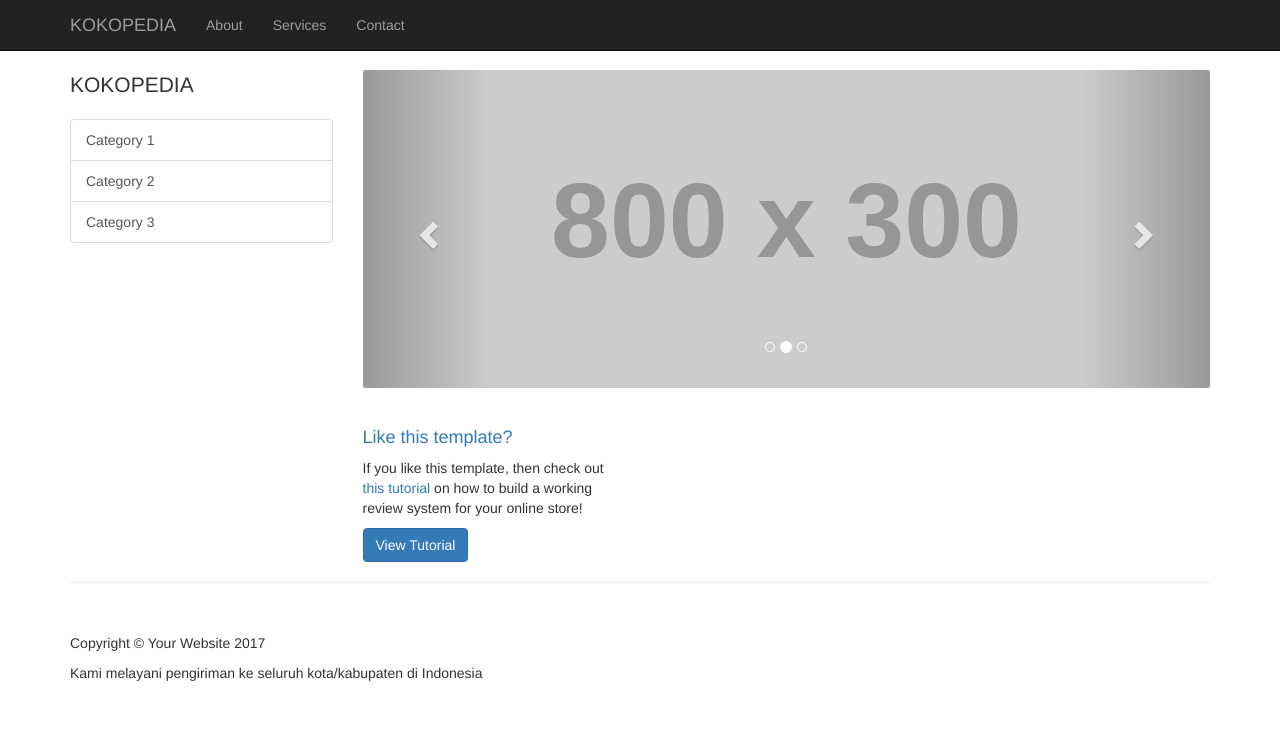
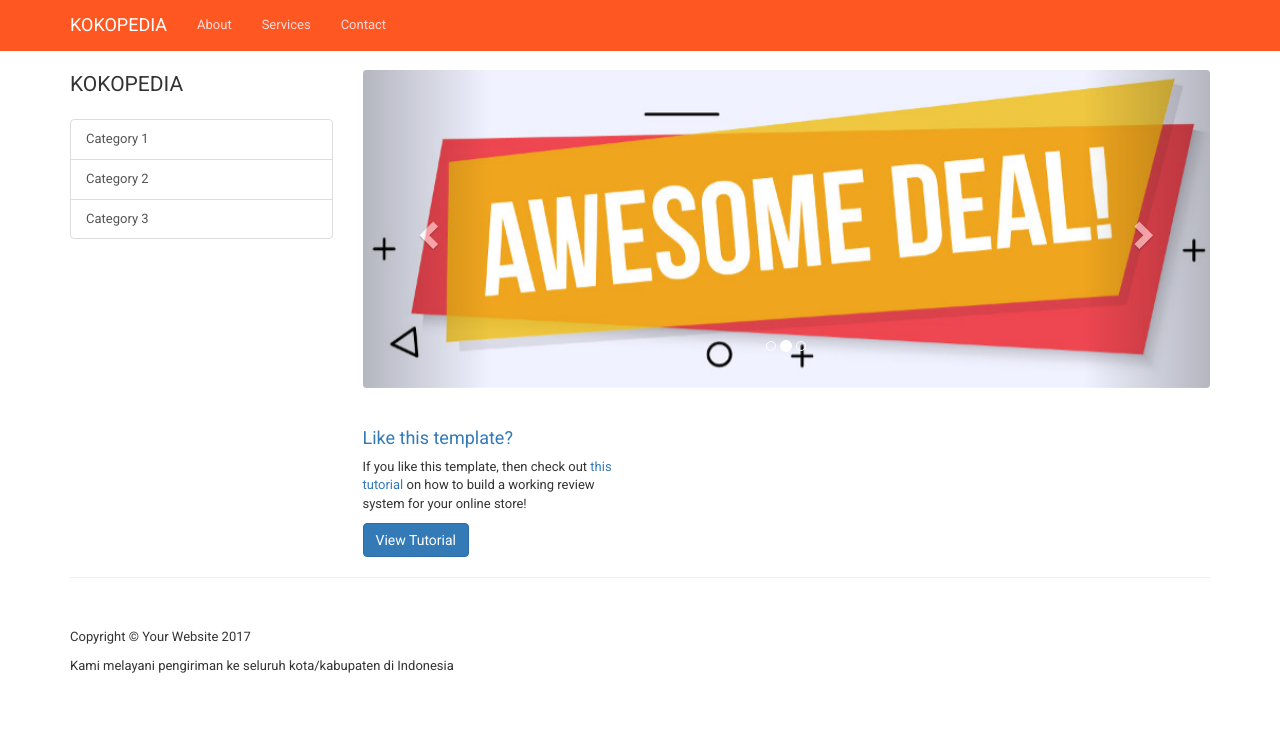
Before and after one commit to kholidfu/toped_agc, a Flask app: template app/templates/index.html in a window 1280 px wide. Shown: the top 742 px of the page. Run offline with Flask 2, Linux system fonts and the light colour scheme; the template is opened without the code that fills it, so the values that code supplies are empty; grey boxes labelled with a size stand in for pictures from a placeholder-image service; some libraries are stand-ins or nearby versions.

Commit message:
add site banner and favico

```diff
--- a/app/static/css/style.css
+++ b/app/static/css/style.css
@@ -46,3 +46,21 @@ body {
 footer {
     margin: 50px 0;
 }
+
+.navbar-inverse {
+    background-color: #ff5722;
+    border-color: #ff5722;
+}
+
+.navbar-inverse .navbar-brand {
+    color: #ffffff;
+}
+
+.navbar-inverse .navbar-nav>li>a {
+    color: #f7dcdc;
+}
+
+body {
+    font-family: 'Roboto', sans-serif;
+    font-size: 1.3rem;
+}
--- a/app/templates/base.html
+++ b/app/templates/base.html
@@ -3,8 +3,10 @@
 
 {% block styles %}
 {{super()}}
+<link href="https://fonts.googleapis.com/css?family=Roboto" rel="stylesheet">
 <link rel="stylesheet"
       href="{{url_for('.static', filename='css/style.css')}}">
+<link rel="icon" href="{{ url_for('.static', filename='img/favicon.ico') }}" type="image/x-icon">
 {% endblock %}
 
 {% block navbar %}
--- a/app/templates/index.html
+++ b/app/templates/index.html
@@ -24,13 +24,13 @@
             </ol>
             <div class="carousel-inner">
               <div class="item">
-                <img class="slide-image" src="http://placehold.it/800x300" alt="">
+                <img class="slide-image" src="{{ url_for('static', filename='img/banner1.jpg') }}" alt="">
               </div>
               <div class="item active">
-                <img class="slide-image" src="http://placehold.it/800x300" alt="">
+                <img class="slide-image" src="{{ url_for('static', filename='img/banner2.jpg') }}" alt="">
               </div>
               <div class="item">
-                <img class="slide-image" src="http://placehold.it/800x300" alt="">
+                <img class="slide-image" src="{{ url_for('static', filename='img/banner3.jpg') }}" alt="">
               </div>
             </div>
             <a class="left carousel-control" href="#carousel-example-generic" data-slide="prev">
```
Also changed, not shown: app/static/img/banner1.jpg (added), app/static/img/banner2.jpg (added), app/static/img/banner3.jpg (added), app/static/img/favicon.ico (added).
